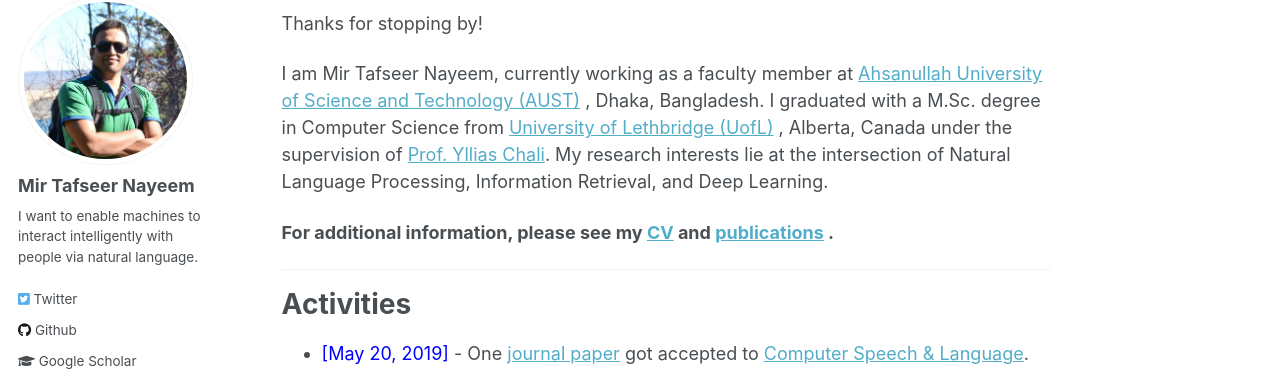
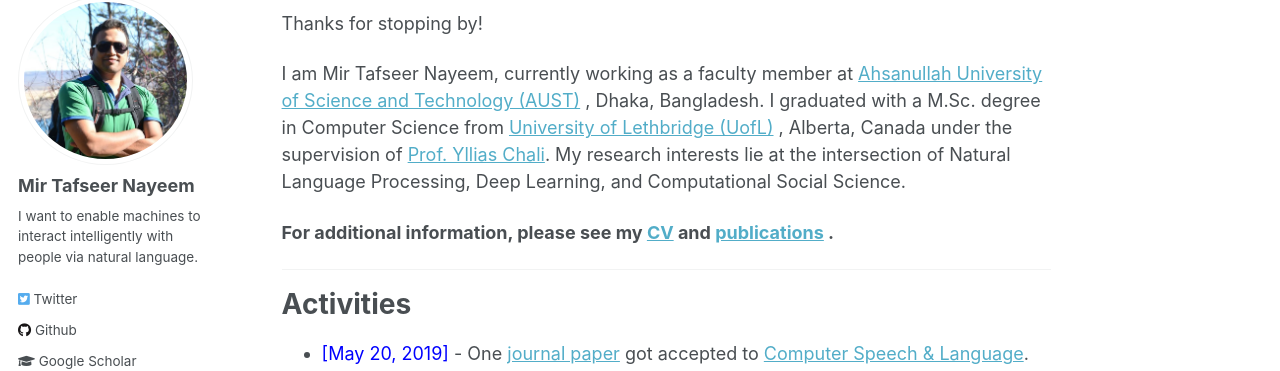
Before and after one commit to sujan-sarker/sujan-sarker.github.io, a Jekyll site: the page built from _pages/about.md, in a window 1280 px wide and 1129 px high. Shown: the part 122-493 px from the top of the window. Built offline with Jekyll 4.4.1, drawn with Linux system fonts in a browser that asks for light colours.

Commit message:
Update about.md

```diff
--- a/_pages/about.md
+++ b/_pages/about.md
@@ -9,7 +9,7 @@ redirect_from:
 ---
 Thanks for stopping by!
 
-I am Mir Tafseer Nayeem, currently working as a faculty member at [Ahsanullah University of Science and Technology (AUST)](http://aust.edu/cse/index.htm) , Dhaka, Bangladesh. I graduated with a M.Sc. degree in Computer Science from [University of Lethbridge (UofL)](https://www.uleth.ca/) , Alberta, Canada under the supervision of [Prof. Yllias Chali](http://www.cs.uleth.ca/~chali/). My research interests lie at the intersection of Natural Language Processing, Information Retrieval, and Deep Learning.
+I am Mir Tafseer Nayeem, currently working as a faculty member at [Ahsanullah University of Science and Technology (AUST)](http://aust.edu/cse/index.htm) , Dhaka, Bangladesh. I graduated with a M.Sc. degree in Computer Science from [University of Lethbridge (UofL)](https://www.uleth.ca/) , Alberta, Canada under the supervision of [Prof. Yllias Chali](http://www.cs.uleth.ca/~chali/). My research interests lie at the intersection of Natural Language Processing, Deep Learning, and Computational Social Science.
 
 
 **For additional information, please see my [CV](https://tafseer-nayeem.github.io/cv/) and [publications](https://tafseer-nayeem.github.io/publications/) .**
```
